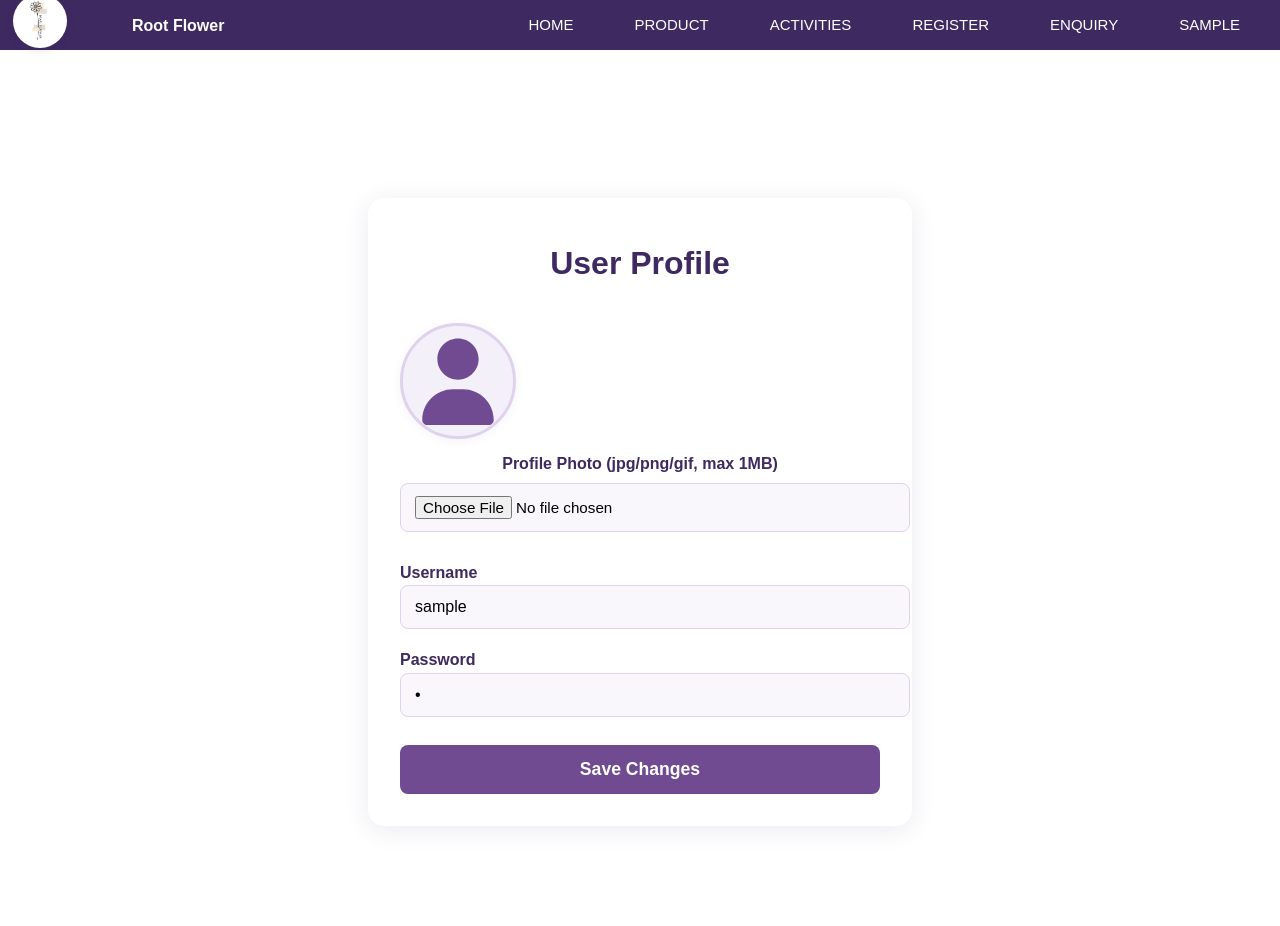
After one commit to xxkevv/Assignment-2, a PHP site: page /user.php in a window 1280 px wide. The commit adds this page. Run offline with PHP 8.4, Linux system fonts and the light colour scheme; the visitor is signed in with stand-in values (Sample User, id 1); tables that the repository leaves empty or names only in its code hold one stand-in row (values such as "Sample post").

Commit message:
Changed things

```diff
--- a/CSS/style.css
+++ b/CSS/style.css
@@ -4046,3 +4077,106 @@ nav ul li .dropdown-menu a:hover {
     margin-top: 15px;
     font-size: 0.9em;
 }
+
+.user-profile-card {
+    max-width: 480px;
+    margin: 48px auto 0 auto;
+    background: #fff;
+    border-radius: 16px;
+    box-shadow: 0 4px 24px rgba(62,41,96,0.10);
+    padding: 40px 32px 32px 32px;
+    display: flex;
+    flex-direction: column;
+    align-items: center;
+}
+
+.user-profile-title {
+    font-size: 2rem;
+    color: #3E2960;
+    font-weight: bold;
+    margin-bottom: 24px;
+    text-align: center;
+}
+
+.user-profile-photo {
+    width: 110px;
+    height: 110px;
+    max-width: 110px;
+    max-height: 110px;
+    border-radius: 50%;
+    object-fit: cover;
+    background: #f3f0fa;
+    margin-bottom: 12px;
+    border: 3px solid #e0d2ec;
+    box-shadow: 0 2px 8px rgba(112,75,145,0.08);
+    display: block;
+}
+
+.user-profile-form {
+    width: 100%;
+    display: flex;
+    flex-direction: column;
+    gap: 18px;
+    margin-top: 10px;
+}
+
+.user-profile-label {
+    font-weight: 600;
+    color: #3E2960;
+    margin-bottom: 6px;
+}
+
+.user-profile-input {
+    width: 100%;
+    padding: 12px 14px;
+    border-radius: 8px;
+    border: 1.5px solid #e0d2ec;
+    font-size: 1rem;
+    background: #f9f7fc;
+    transition: border 0.2s;
+}
+
+.user-profile-input:focus {
+    border: 1.5px solid #704b91;
+    outline: none;
+    background: #fff;
+}
+
+.user-profile-btn {
+    background: #704b91;
+    color: #fff;
+    border: none;
+    border-radius: 8px;
+    padding: 14px 0;
+    font-size: 1.1rem;
+    font-weight: 600;
+    margin-top: 10px;
+    cursor: pointer;
+    transition: background 0.2s;
+    width: 100%;
+}
+
+.user-profile-btn:hover {
+    background: #3E2960;
+}
+
+.user-profile-photo-upload {
+    margin-bottom: 10px;
+    text-align: center;
+}
+
+.user-profile-photo-upload input[type="file"] {
+    margin-top: 6px;
+    font-size: 0.95rem;
+}
+
+.message-box.success {
+    background: #e6f9ed;
+    color: #8063be;
+    border-radius: 8px;
+    padding: 14px 18px;
+    margin-bottom: 18px;
+    text-align: center;
+    font-weight: 600;
+    box-shadow: 0 2px 8px rgba(33,136,56,0.06);
+}
--- a/INCLUDE/createtable.php
+++ b/INCLUDE/createtable.php
@@ -59,6 +59,7 @@ $sqli4 = "CREATE TABLE IF NOT EXISTS user (
     id INT(6) AUTO_INCREMENT PRIMARY KEY,
     username VARCHAR(50) NOT NULL UNIQUE,
     password VARCHAR(50) NOT NULL,
+    profile_pic VARCHAR(255) DEFAULT NULL,
     role ENUM('admin', 'user') DEFAULT 'user',
     created_at TIMESTAMP DEFAULT CURRENT_TIMESTAMP
 )";
--- a/adminview.php
+++ b/adminview.php
@@ -7,7 +7,8 @@ if (!isset($_SESSION['loggedin']) || $_SESSION['loggedin'] !== true) {
 }
 
 if ($_SESSION['role'] !== 'admin') {
-    echo "<script>alert('Access denied! You are not admin.'); window.location.href='profile.php';</script>";
+    $_SESSION['error_message'] = 'Access denied! You are not admin.';
+    header('Location: profile.php');
     exit();
 }
 
--- a/edit_enquiry.php
+++ b/edit_enquiry.php
@@ -96,7 +96,7 @@ mysqli_close($conn);
         <h1 class="page-title">Edit Enquiry</h1>
 
         <?php if ($message): ?>
-            <div class="content-card" >
+            <div class="message-box <?php echo strpos($message, 'successfully') !== false ? 'message-success' : 'message-error'; ?>">
                 <?php echo htmlspecialchars($message); ?>
             </div>
         <?php endif; ?>
--- a/edit_register.php
+++ b/edit_register.php
@@ -98,7 +98,7 @@ mysqli_close($conn);
         <h1 class="page-title">Edit Workshop Registration</h1>
 
         <?php if ($message): ?>
-            <div class="content-card" style="<?php echo strpos($message, 'successfully') !== false ? 'background-color: #d4edda; color: #155724; border: 1px solid #c3e6cb;' : 'background-color: #f8d7da; color: #721c24; border: 1px solid #f5c6cb;'; ?> padding: 15px; border-radius: 8px; margin-bottom: 20px;">
+            <div class="message-box <?php echo strpos($message, 'successfully') !== false ? 'message-success' : 'message-error'; ?>">
                 <?php echo htmlspecialchars($message); ?>
             </div>
         <?php endif; ?>
--- a/login_process.php
+++ b/login_process.php
@@ -33,11 +33,14 @@ if ($_SERVER["REQUEST_METHOD"] == "POST") {
 
         mysqli_close($conn);
 
+        // Check the role of the user
+        // Admin (go to adminview.php)
         if ($row['role'] == 'admin') {
             header("Location: adminview.php");
             exit();
+        // User (go to user.php)
         } else {
-            header("Location: profile.php");
+            header("Location: user.php");
             exit();
         }
     } else {
--- a/navigation.php
+++ b/navigation.php
@@ -56,7 +56,7 @@
                     <?php if ($userRole === 'admin'): ?>
                     <li><a href="adminview.php">Admin</a></li>
                     <?php else: ?>
-                    <li><a href="profile.php">Profile</a></li>
+                    <li><a href="user.php">Profile</a></li>
                     <?php endif; ?>
                     <li><a href="logout.php">Logout</a></li>
                 </ul>
--- a/promotion.php
+++ b/promotion.php
@@ -19,7 +19,7 @@
             <div class="main-promotion">
                 <h1>Check Our Latest Promotion</h1>
                 <p>Beautiful bouquets are available through the city's best florists. Limited time only!</p>
-                <button onclick="location.href='allproducts.html'">Shop Now</button>
+                <a href="allproducts.html" class="register-btn">Shop Now</a>
             </div>
             <figure class="promotion-image">
                 <img src="IMAGE/promotionbg.jpg" alt="Beautiful flower bouquet">
@@ -109,9 +109,8 @@
                         <td>Up to 5% Discount</td>
                     </tr>
                 </table>
+                <a href="allproducts.html" class="register-btn">Buy Product</a>
             </div>
-
-            <button class="register-btn" onclick="location.href='allproducts.html'">Buy Product</button>
         </aside>
     </section>
     </main>
--- a/register.php
+++ b/register.php
@@ -10,6 +10,7 @@ if (isset($_SESSION['loggedin']) && $_SESSION['loggedin'] === true) {
 
     $conn = mysqli_connect($servername, $username, $password, $dbname);
 
+    // Automatic fill the form if user already login
     if ($conn) {
         $loginID = $_SESSION['username'];
         $stmt = $conn->prepare("SELECT firstname, lastname, email FROM membership WHERE loginID = ?");
--- /dev/null
+++ b/user.php
@@ -0,0 +1,92 @@
+<?php
+session_start();
+if (!isset($_SESSION['loggedin']) || $_SESSION['loggedin'] !== true) {
+    header("Location: login.php");
+    exit();
+}
+$servername = "localhost";
+$db_username = "root";
+$db_password = "";
+$dbname = "Root_Flower";
+$conn = mysqli_connect($servername, $db_username, $db_password, $dbname);
+if (!$conn) {
+    die("Connection failed: " . mysqli_connect_error());
+}
+$user_id = $_SESSION['user_id'];
+$sql = "SELECT * FROM user WHERE id = $user_id";
+$result = mysqli_query($conn, $sql);
+if ($result && mysqli_num_rows($result) > 0) {
+    $user = mysqli_fetch_assoc($result);
+} else {
+    echo "User not found.";
+    exit();
+}
+// initialize error variable
+$error = '';
+if ($_SERVER['REQUEST_METHOD'] === 'POST') {
+    $username = mysqli_real_escape_string($conn, $_POST['username']);
+    $password = mysqli_real_escape_string($conn, $_POST['password']);
+    $profile_pic_path = $user['profile_pic'];
+    if (isset($_FILES['profile_pic']) && $_FILES['profile_pic']['error'] === UPLOAD_ERR_OK) {
+        $fileTmpPath = $_FILES['profile_pic']['tmp_name'];
+        $fileName = basename($_FILES['profile_pic']['name']);
+        $fileSize = $_FILES['profile_pic']['size'];
+        $fileType = strtolower(pathinfo($fileName, PATHINFO_EXTENSION));
+        $allowedTypes = ['jpg', 'jpeg', 'png', 'gif'];
+        if (in_array($fileType, $allowedTypes) && $fileSize <= 1048576) {
+            $newFileName = 'user_' . $user_id . '_' . time() . '.' . $fileType;
+            $dest_path = 'uploads/' . $newFileName;
+            if (move_uploaded_file($fileTmpPath, $dest_path)) {
+                $profile_pic_path = $dest_path;
+            }
+        }
+    }
+    $update = "UPDATE user SET username='$username', password='$password', profile_pic=" . ($profile_pic_path ? "'$profile_pic_path'" : "NULL") . " WHERE id=$user_id";
+    if (mysqli_query($conn, $update)) {
+        $_SESSION['username'] = $username;
+        header("Location: user.php?success=1");
+        exit();
+    } else {
+        $error = "Failed to update profile.";
+    }
+}
+?>
+<!DOCTYPE html>
+<html lang="en">
+<head>
+    <meta charset="UTF-8">
+    <meta name="viewport" content="width=device-width, initial-scale=1.0">
+    <link rel="stylesheet" href="CSS/style.css">
+    <title>User Profile</title>
+</head>
+<body>
+<?php include("navigation.php"); ?>
+<section class="profile-page">
+    <div class="user-profile-card">
+        <h1 class="user-profile-title">User Profile</h1>
+        <?php if (isset($_GET['success'])) echo '<div class="message-box success">Profile updated successfully.</div>'; ?>
+        <?php if (!empty($error)) echo '<div class="message-box error">'.$error.'</div>'; ?>
+        <form method="post" class="user-profile-form" enctype="multipart/form-data">
+            <div class="user-profile-photo-upload">
+                <?php if (!empty($user['profile_pic']) && file_exists($user['profile_pic'])): ?>
+                    <img src="<?php echo htmlspecialchars($user['profile_pic']); ?>" alt="Profile Photo" class="user-profile-photo">
+                <?php else: ?>
+                    <img src="IMAGE/user.svg" alt="Profile Photo" class="user-profile-photo">
+                <?php endif; ?>
+                <label for="profile_pic" class="user-profile-label">Profile Photo (jpg/png/gif, max 1MB)</label>
+                <input type="file" id="profile_pic" name="profile_pic" accept="image/*" class="user-profile-input">
+            </div>
+            <div>
+                <label for="username" class="user-profile-label">Username</label>
+                <input type="text" id="username" name="username" value="<?php echo htmlspecialchars($user['username']); ?>" required class="user-profile-input">
+            </div>
+            <div>
+                <label for="password" class="user-profile-label">Password</label>
+                <input type="password" id="password" name="password" value="<?php echo htmlspecialchars($user['password']); ?>" required class="user-profile-input">
+            </div>
+            <button type="submit" class="user-profile-btn">Save Changes</button>
+        </form>
+    </div>
+</section>
+</body>
+</html>
--- a/view_enquiry.php
+++ b/view_enquiry.php
@@ -104,7 +104,7 @@ mysqli_close($conn);
                                     <div class="dropdown-menu">
                                         <a href="view_enquiry_detail.php?id=<?php echo $enquiry['id']; ?>" class="dropdown-item view-btn">View</a>
                                         <a href="edit_enquiry.php?id=<?php echo $enquiry['id']; ?>" class="dropdown-item edit-btn">Edit</a>
-                                        <form method="POST" action="" onsubmit="return confirm('Are you sure you want to delete this enquiry?');" class="dropdown-form">
+                                        <form method="POST" action="" class="dropdown-form">
                                             <input type="hidden" name="delete_id" value="<?php echo htmlspecialchars($enquiry['id']); ?>">
                                             <button type="submit" class="dropdown-item dropdown-delete-btn">Delete</button>
                                         </form>
--- a/view_membership.php
+++ b/view_membership.php
@@ -84,7 +84,7 @@ mysqli_close($conn);
                                     <div class="dropdown-menu">
                                         <a href="view_membership_detail.php?id=<?php echo $row['id']; ?>" class="dropdown-item view-btn">View</a>
                                         <a href="edit_membership.php?id=<?php echo $row['id']; ?>" class="dropdown-item edit-btn">Edit</a>
-                                        <form method="POST" action="" onsubmit="return confirm('Are you sure you want to delete this membership?');" class="dropdown-form">
+                                        <form method="POST" action="" class="dropdown-form">
                                             <input type="hidden" name="delete_id" value="<?php echo htmlspecialchars($row['id']); ?>">
                                             <button type="submit" class="dropdown-item dropdown-delete-btn">Delete</button>
                                         </form>
--- a/view_register.php
+++ b/view_register.php
@@ -94,7 +94,7 @@ mysqli_close($conn);
                                     <div class="dropdown-menu">
                                         <a href="view_register_detail.php?id=<?php echo $workshop['id']; ?>" class="dropdown-item view-btn">View</a>
                                         <a href="edit_register.php?id=<?php echo $workshop['id']; ?>" class="dropdown-item edit-btn">Edit</a>
-                                        <form method="POST" action="" onsubmit="return confirm('Delete this record? IDs will be reindexed.');" class="dropdown-form">
+                                        <form method="POST" action="" class="dropdown-form">
                                             <input type="hidden" name="delete_id" value="<?php echo htmlspecialchars($workshop['id']); ?>">
                                             <button type="submit" class="dropdown-item dropdown-delete-btn">Delete</button>
                                         </form>
```
Also changed, not shown: other parts of CSS/style.css (+36 -5 lines), edit_membership.php (+18 -8 lines), workshop.php (+6 -7 lines), uploads/user_2_1764218913.png (added), uploads/user_2_1764219075.jpg (added), uploads/user_3_1764219160.jpg (added).
